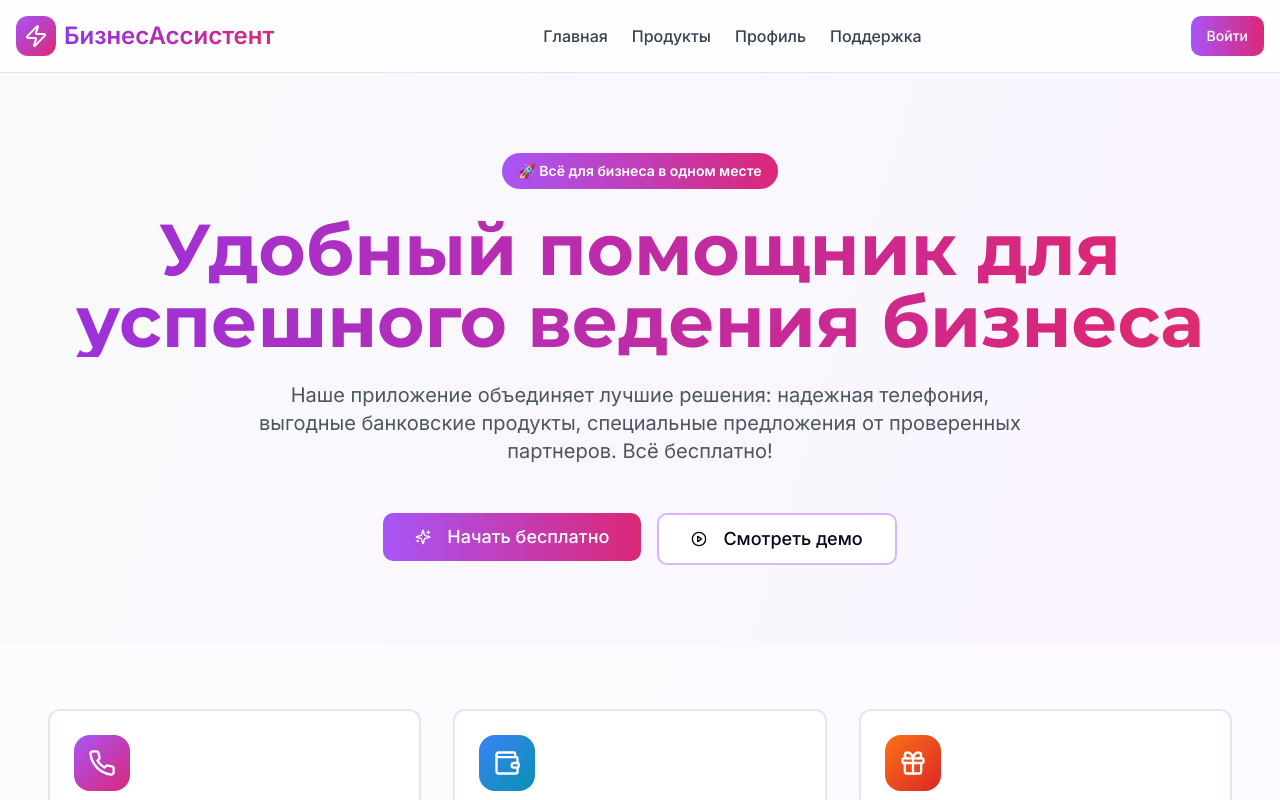
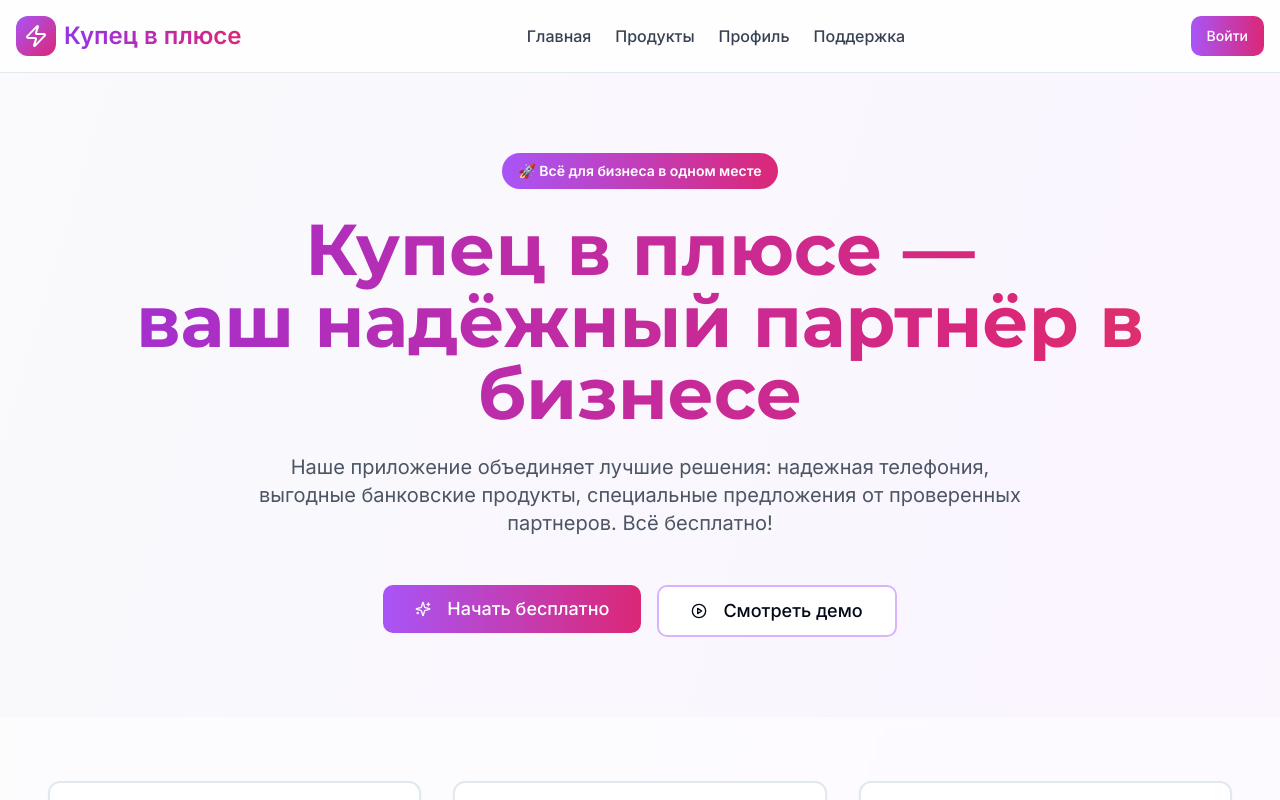
Before and after one commit to pr-poehali-dev/business-helper-app, a React (Vite) app: page / in a window 1280 px wide. Shown: the top 800 px of the page. Built offline with nearby package versions, Linux system fonts and the light colour scheme.

Commit message:
Feat: интеграция платежной системы

```diff
--- a/src/pages/Index.tsx
+++ b/src/pages/Index.tsx
@@ -85,7 +85,7 @@ const Index = () => {
                 <Icon name="Zap" className="text-white" size={24} />
               </div>
               <span className="text-2xl font-bold bg-gradient-to-r from-purple-600 to-pink-600 bg-clip-text text-transparent">
-                БизнесАссистент
+                Купец в плюсе
               </span>
             </div>
             <div className="hidden md:flex items-center gap-6">
@@ -107,7 +107,7 @@ const Index = () => {
             🚀 Всё для бизнеса в одном месте
           </Badge>
           <h1 className="text-5xl md:text-7xl font-bold mb-6 bg-gradient-to-r from-purple-600 via-pink-600 to-orange-500 bg-clip-text text-transparent animate-gradient bg-[length:200%_200%]">
-            Удобный помощник для<br />успешного ведения бизнеса
+            Купец в плюсе —<br />ваш надёжный партнёр в бизнесе
           </h1>
           <p className="text-xl text-gray-600 mb-12 max-w-3xl mx-auto">
             Наше приложение объединяет лучшие решения: надежная телефония, выгодные банковские продукты,
@@ -372,7 +372,7 @@ const Index = () => {
                 <div className="w-10 h-10 rounded-xl bg-white/20 flex items-center justify-center">
                   <Icon name="Zap" size={24} />
                 </div>
-                <span className="text-2xl font-bold">БизнесАссистент</span>
+                <span className="text-2xl font-bold">Купец в плюсе</span>
               </div>
               <p className="text-purple-200">Всё необходимое для эффективного развития вашего дела</p>
             </div>
@@ -402,7 +402,7 @@ const Index = () => {
             </div>
           </div>
           <div className="border-t border-white/20 pt-8 text-center text-purple-200">
-            <p>&copy; 2024 БизнесАссистент. Все права защищены.</p>
+            <p>&copy; 2024 Купец в плюсе. Все права защищены.</p>
           </div>
         </div>
       </footer>
```
